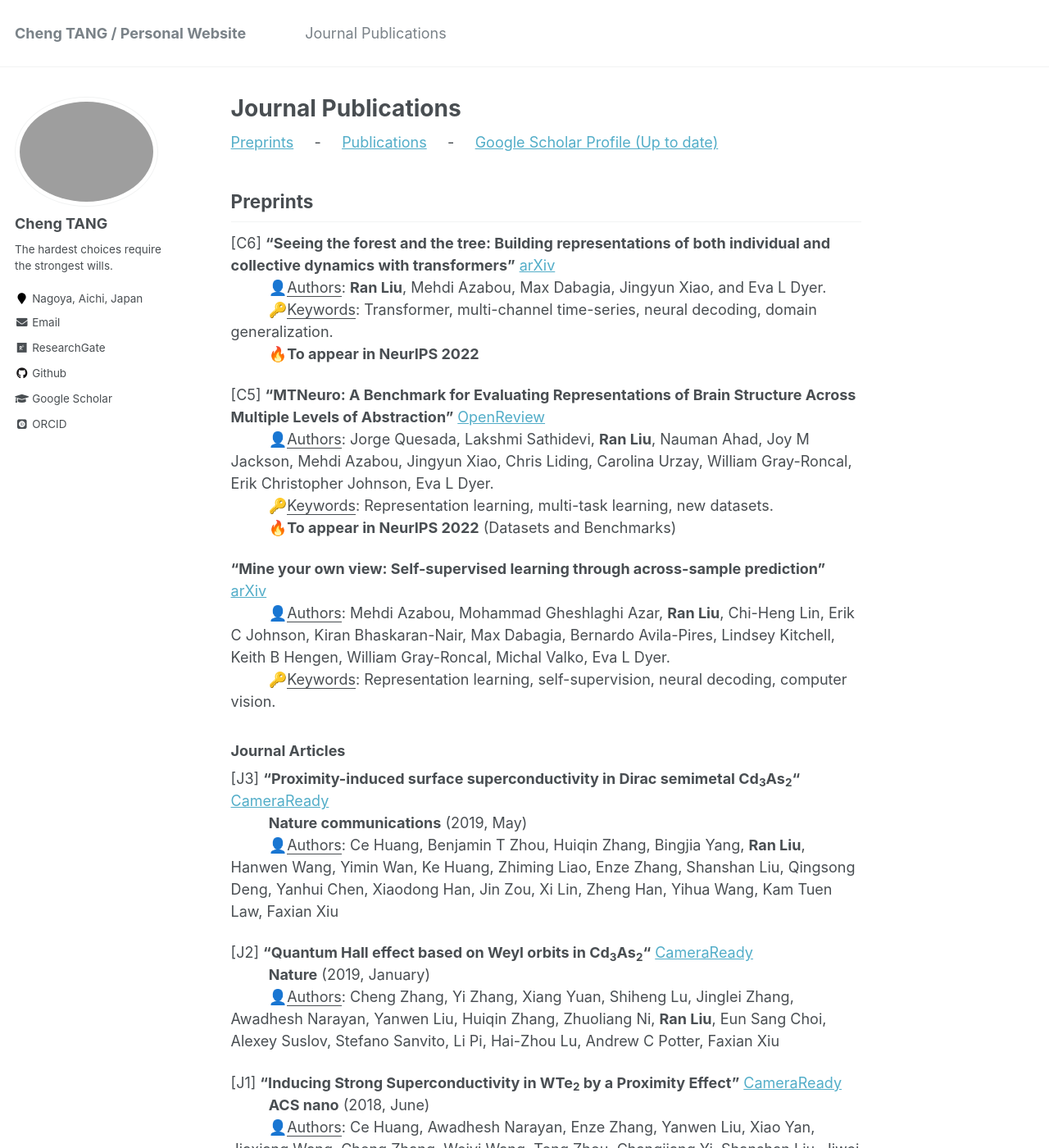
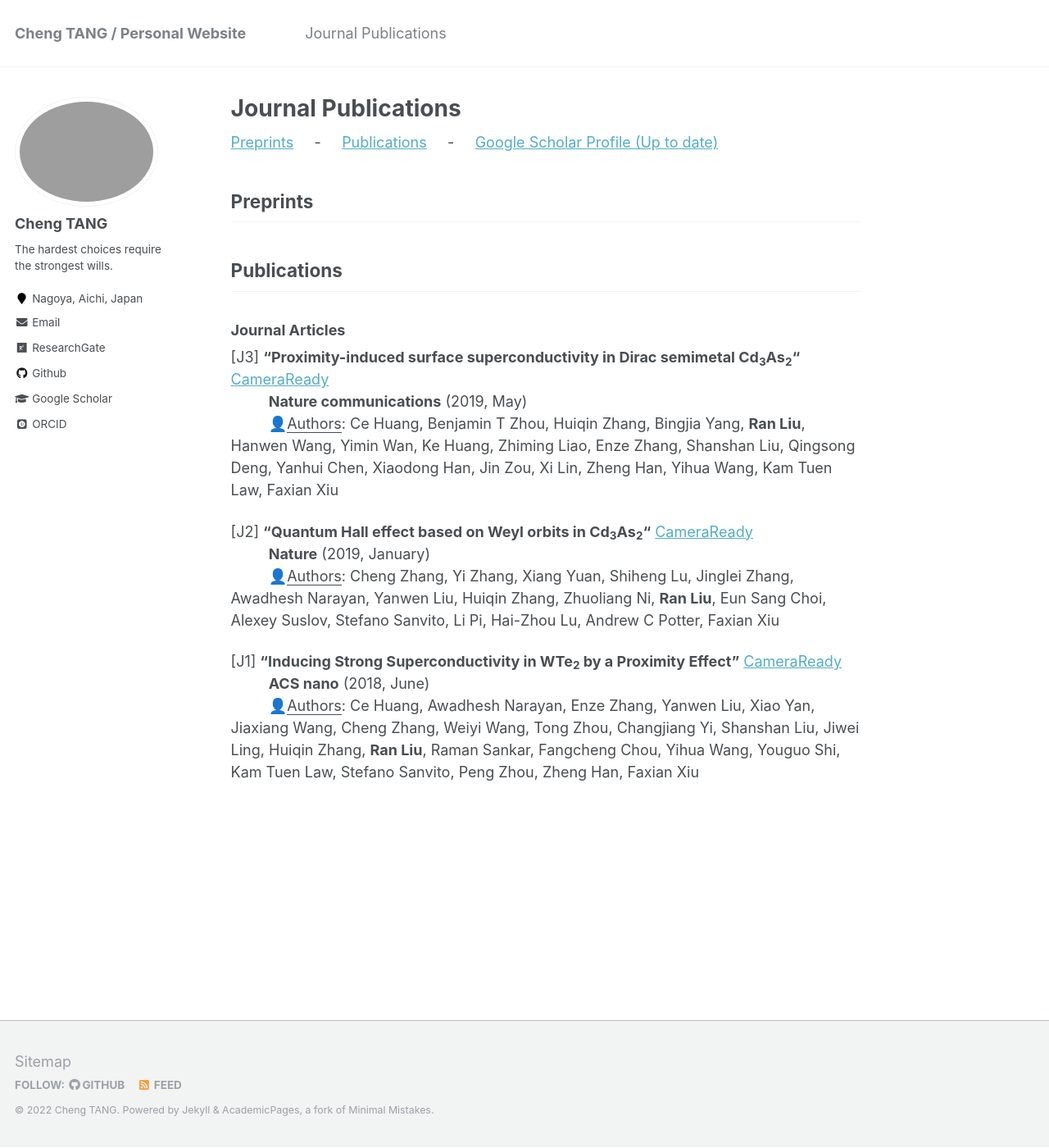
Before and after one commit to ChengTANG-AI/chengtang-ai.github.io, a Jekyll site: the page built from _pages/JournalPublications.md, in a window 1280 px wide and 1400 px high. Shown: the whole window at 82% size. Built offline with Jekyll 4.4.1, drawn with Linux system fonts in a browser that asks for light colours; some web fonts are replaced.

Commit message:
Update JournalPublications.md

```diff
--- a/_pages/JournalPublications.md
+++ b/_pages/JournalPublications.md
@@ -9,7 +9,7 @@ author_profile: true
 <h2 id="preps">
 Preprints
 </h2>
-
+<!--
 [C6] **"Seeing the forest and the tree: Building representations of both individual and collective dynamics with transformers"** [arXiv](https://arxiv.org/pdf/2206.06131.pdf) \
 &emsp; &emsp; 👤<u>Authors</u>: **Ran Liu**, Mehdi Azabou, Max Dabagia, Jingyun Xiao, and Eva L Dyer. \
 &emsp; &emsp; 🔑<u>Keywords</u>: Transformer, multi-channel time-series, neural decoding, domain generalization. \
@@ -22,8 +22,12 @@ Preprints
 
 **"Mine your own view: Self-supervised learning through across-sample prediction"** [arXiv](https://arxiv.org/pdf/2102.10106.pdf) \
 &emsp; &emsp; 👤<u>Authors</u>: Mehdi Azabou, Mohammad Gheshlaghi Azar, **Ran Liu**, Chi-Heng Lin, Erik C Johnson, Kiran Bhaskaran-Nair, Max Dabagia, Bernardo Avila-Pires, Lindsey Kitchell, Keith B Hengen, William Gray-Roncal, Michal Valko, Eva L Dyer. \
-&emsp; &emsp; 🔑<u>Keywords</u>: Representation learning, self-supervision, neural decoding, computer vision.
+&emsp; &emsp; 🔑<u>Keywords</u>: Representation learning, self-supervision, neural decoding, computer vision. -->
 
+
+<h2 id="pubs">
+Publications
+</h2>
 
 ### Journal Articles
 
```
